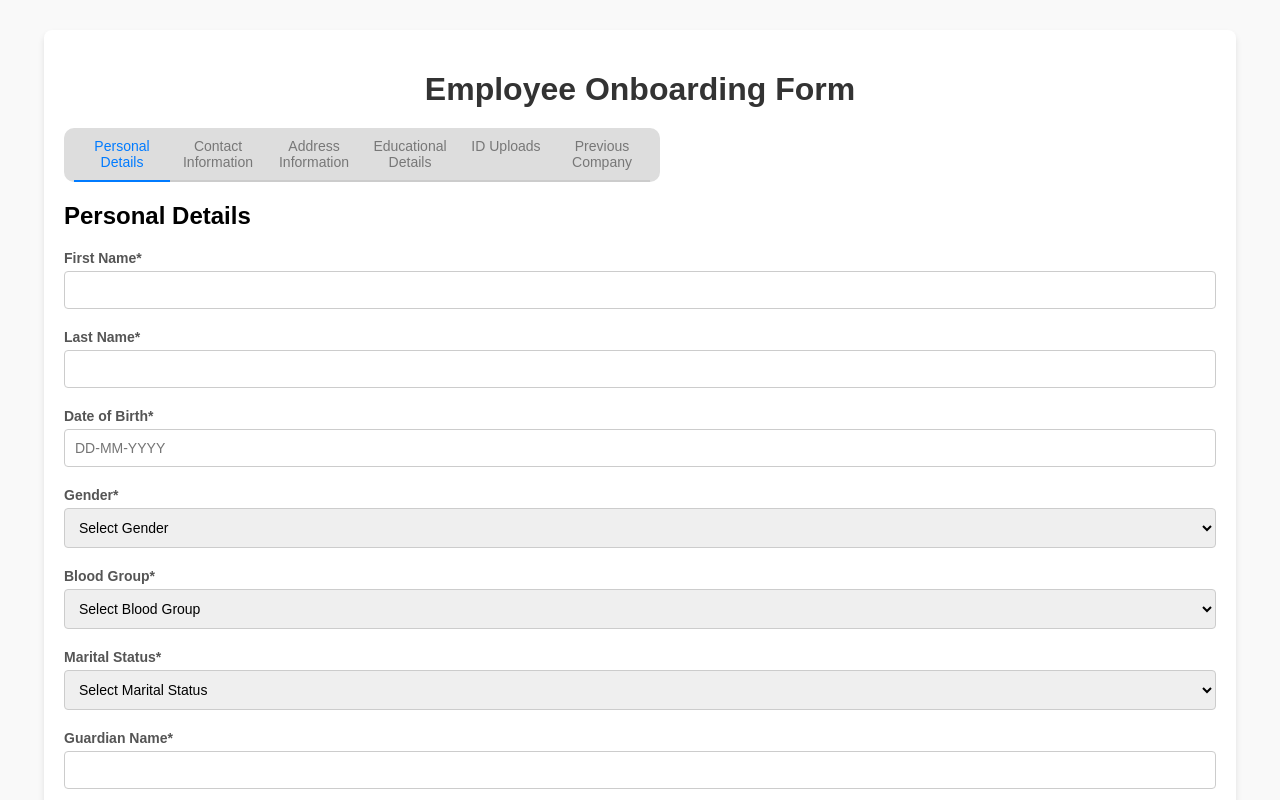
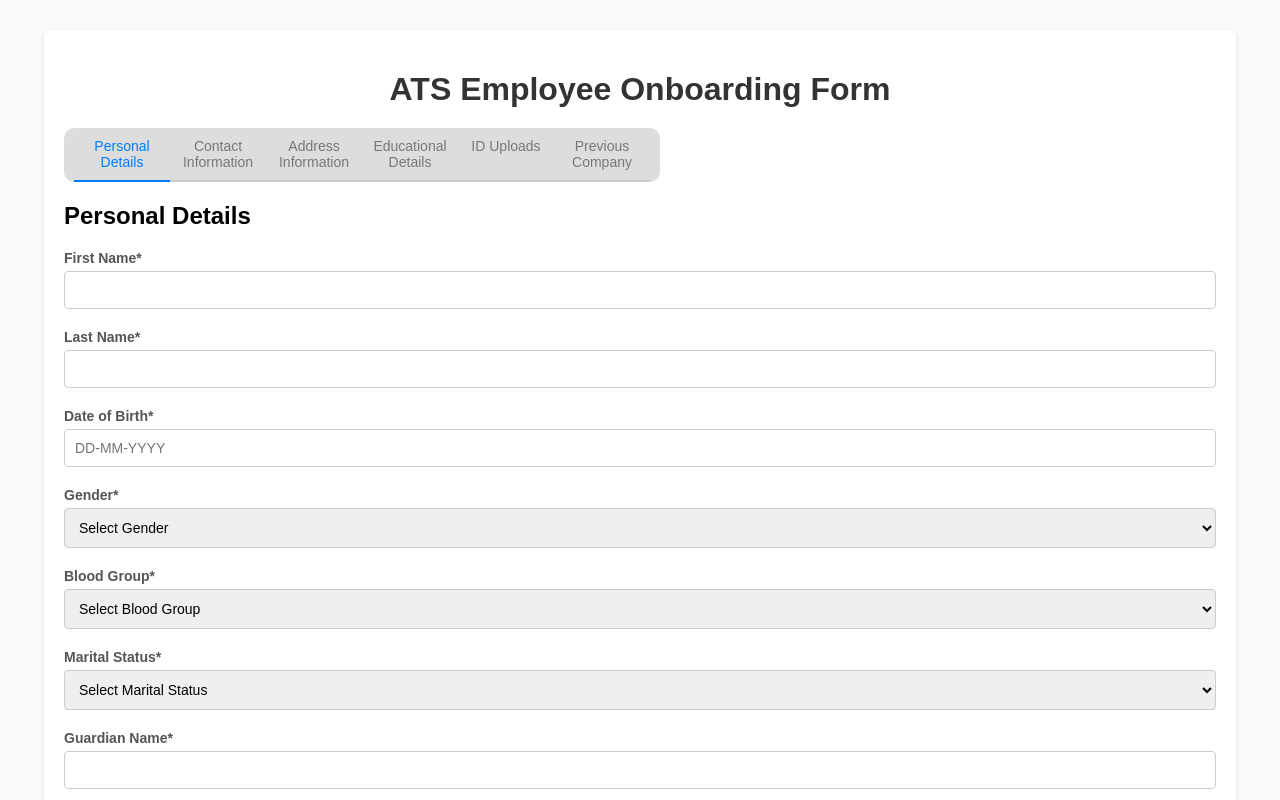
Before and after one commit to Manjunath063/onboard-one, a plain HTML site: page index.html in a window 1280 px wide. Shown: the top 800 px of the page. Drawn offline with Linux system fonts and the light colour scheme.

Commit message:
Update index.html

```diff
--- a/index.html
+++ b/index.html
@@ -140,7 +140,7 @@
 
 <!-- Employee Onboarding Form Section -->
 <div class="form-container">
-  <h1>Employee Onboarding Form</h1>
+  <h1>ATS Employee Onboarding Form</h1>
   <div class="progress-bar">
     <span class="progress-step active">Personal Details</span>
     <span class="progress-step">Contact Information</span>
```
